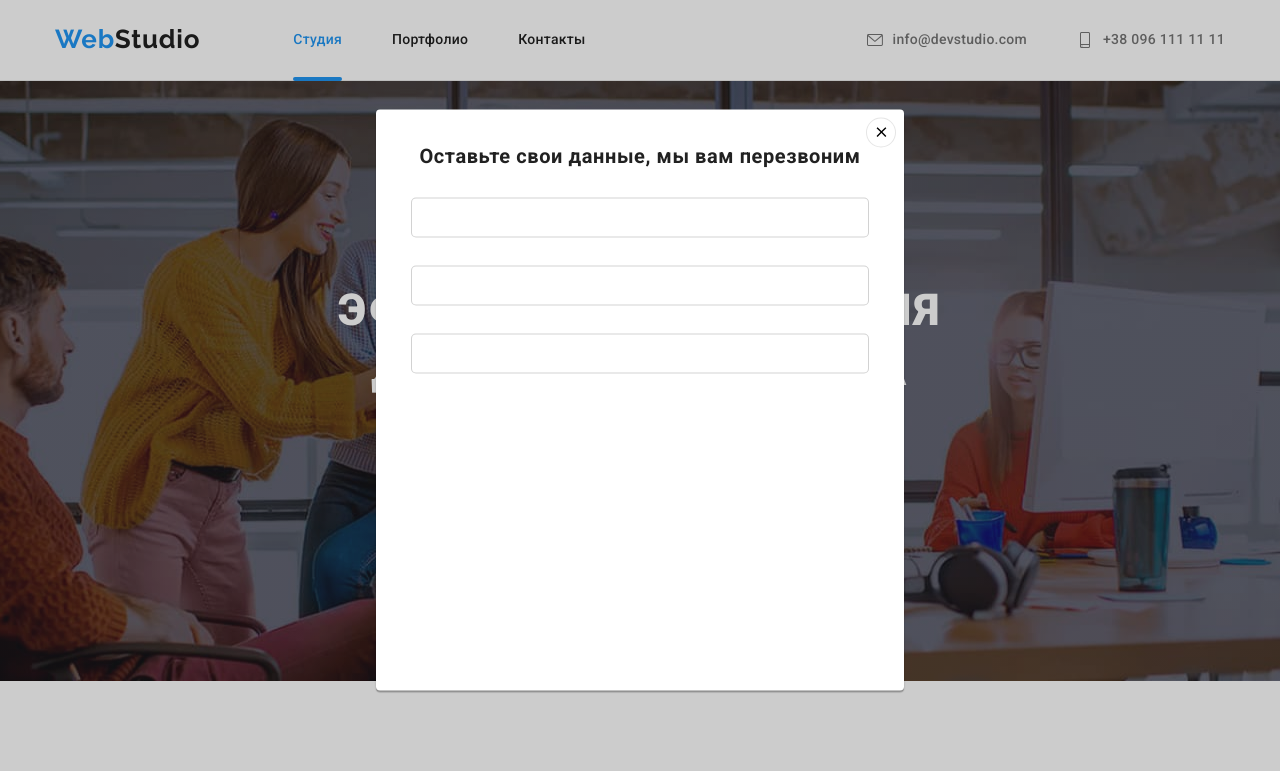
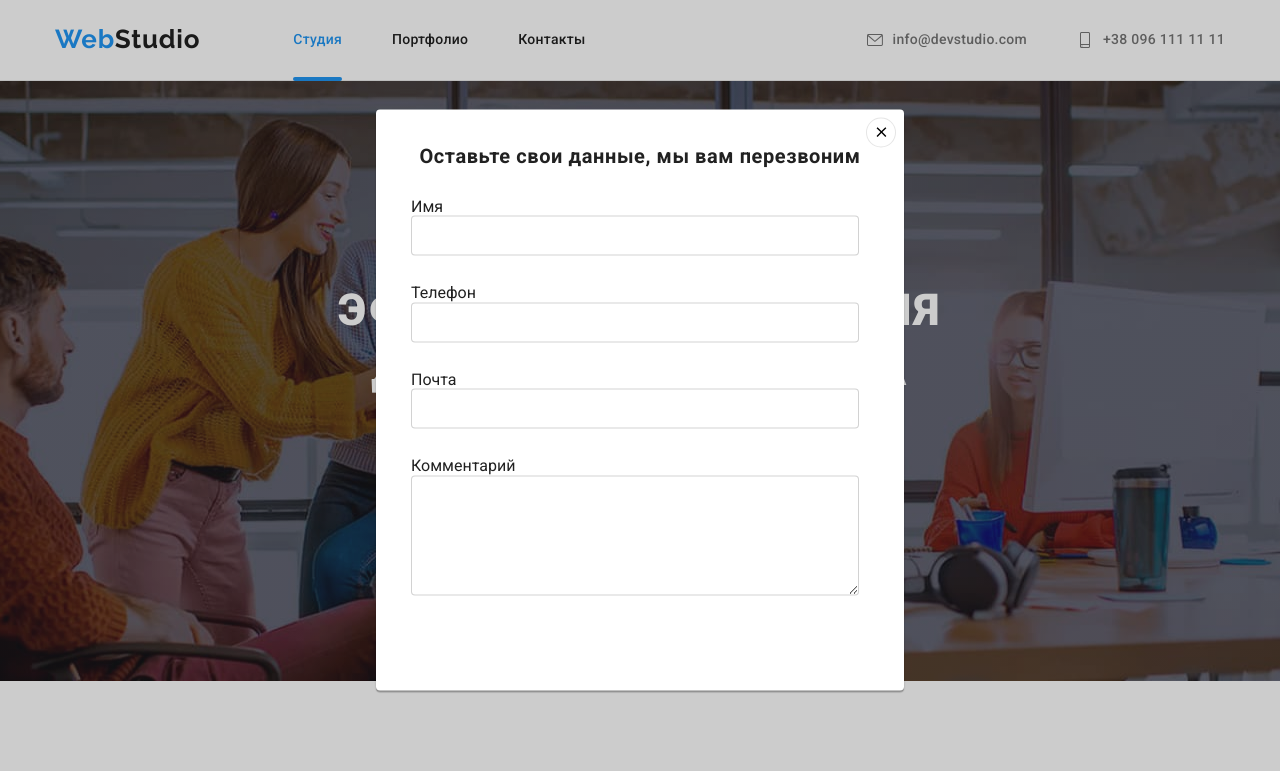
Before and after one commit to ViveeViator/goit-markup-hw-06, a plain HTML site: page index.html in a window 1280 px wide. Shown: the top 771 px of the page. Drawn offline with nearby package versions, Linux system fonts and the light colour scheme.

Commit message:
Начало  form

```diff
--- a/css/styles.css
+++ b/css/styles.css
@@ -759,9 +759,16 @@ address {
 }
 
 .forn-input {
-  width: 100%;
+  width: 448px;
   height: 40px;
   border: 1px solid rgba(33, 33, 33, 0.2);
-  border-radius: 5px;
+  border-radius: 4px;
   margin-bottom: 28px;
 }
+.input-text {
+  width: 448px;
+  height: 120px;
+  border: 1px solid rgba(33, 33, 33, 0.2);
+
+  border-radius: 4px;
+}
--- a/index.html
+++ b/index.html
@@ -409,9 +409,17 @@
             </button>
             <p class="modal-title">Оставьте свои данные, мы вам перезвоним</p>
             <form action="#">
-                <input type="text" class="forn-input">
-                <input type="text" class="forn-input">
-                <input type="text" class="forn-input">
+                <label>Имя</label>
+                    <input type="text" class="forn-input">
+                <label for="">Телефон</label>
+                    <input type="tel" class="forn-input">
+                <label for="">Почта</label>
+                    <input type="email" class="forn-input">
+                <label for="user-text">Комментарий</label>
+                <textarea class="input-text" name="user-text"
+                 id="user-text"
+
+                ></textarea>
             </form>
         </div>
     </div>
```
